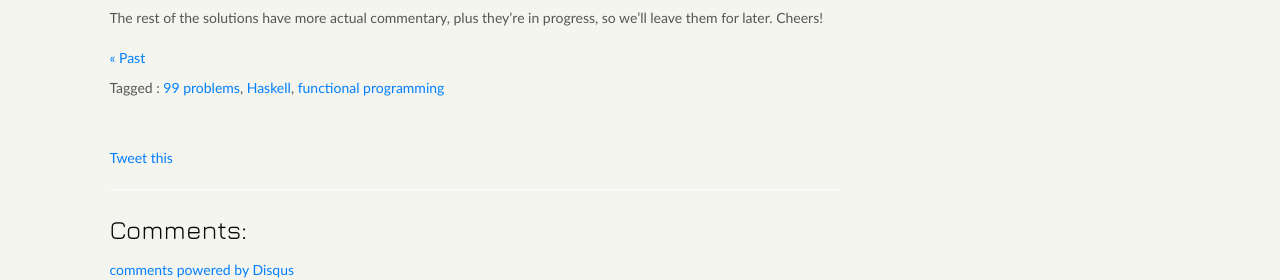
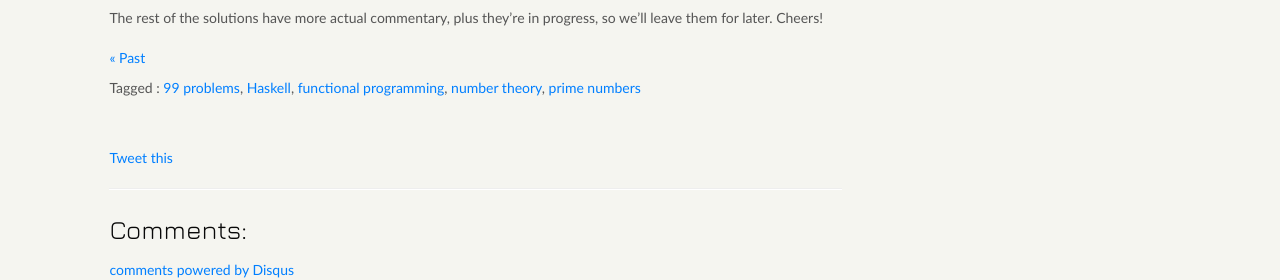
Before and after one commit to mfukar/mfukar.github.com, a Jekyll site: the page built from _posts/2015-07-28-haskell4.md, in a window 1280 px wide. Shown: the part 735-1015 px from the top of the page. Built offline with Jekyll 4.4.1, drawn with Linux system fonts in a browser that asks for light colours; some web fonts are replaced; Markdown is read by kramdown in place of the engine named in the settings; comment, search, counter and statistics services are not loaded.

Commit message:
New tags

```diff
--- a/_data/tags.yml
+++ b/_data/tags.yml
@@ -58,3 +58,9 @@ goto-fail:
 functional-programming:
     slug: functional-programming
     name: functional programming
+primes:
+    slug: primes
+    name: prime numbers
+number-theory:
+    slug: number-theory
+    name: number theory
--- a/_posts/2015-07-28-haskell4.md
+++ b/_posts/2015-07-28-haskell4.md
@@ -1,7 +1,7 @@
 ---
 layout: post
 title: 99 problems in Haskell, 31-34
-tags: [99-problems, haskell, functional-programming]
+tags: [99-problems, haskell, functional-programming, number-theory, primes]
 year: 2015
 month: 07
 day: 28
```
Also changed, not shown: blog/tag/number-theory.md (added, +5 -0 lines), blog/tag/primes.md (added, +5 -0 lines).
